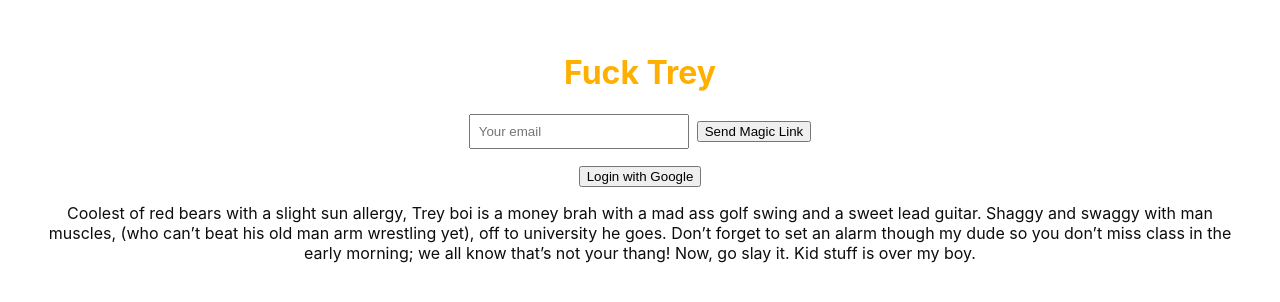
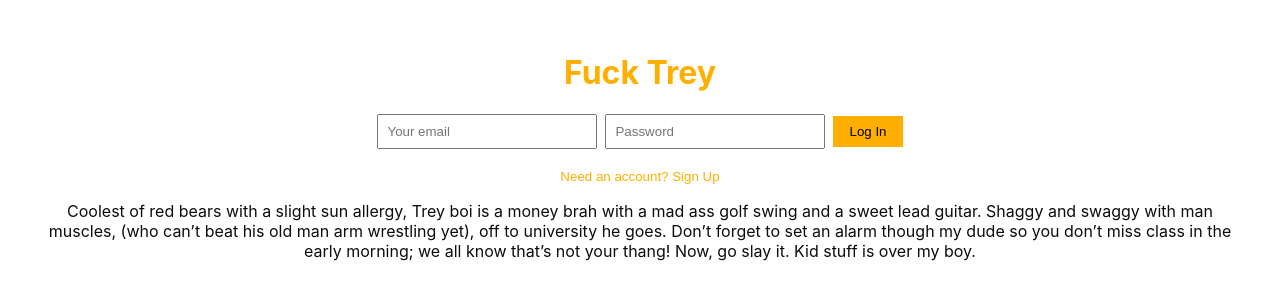
Before and after one commit to briane10/fucktrey-website, a React (Vite) app: page / in a window 1280 px wide. Shown: the top 302 px of the page. Built offline with nearby package versions, Linux system fonts and the light colour scheme; no server answers; the HTML template or start-up script is replaced by a standard one.

Commit message:
Update Auth.jsx

```diff
--- a/src/Auth.jsx
+++ b/src/Auth.jsx
@@ -4,23 +4,25 @@ import { supabase } from './supabaseClient';
 export default function Auth() {
   const [loading, setLoading] = useState(false);
   const [email, setEmail] = useState('');
+  const [password, setPassword] = useState('');
+  const [isLogin, setIsLogin] = useState(true);
 
-  const handleLogin = async (e) => {
+  const handleAuth = async (e) => {
     e.preventDefault();
     setLoading(true);
-    const { error } = await supabase.auth.signInWithOtp({ email });
+    let error;
+    if (isLogin) {
+      ({ error } = await supabase.auth.signInWithPassword({ email, password }));
+    } else {
+      ({ error } = await supabase.auth.signUp({ email, password }));
+    }
     if (error) alert(error.message);
-    else alert('Check your email for the login link!');
     setLoading(false);
-  };
-
-  const handleGoogle = async () => {
-    await supabase.auth.signInWithOAuth({ provider: 'google' });
   };
 
   return (
     <div style={{ marginTop: '1rem' }}>
-      <form onSubmit={handleLogin} style={{ marginBottom: '1rem' }}>
+      <form onSubmit={handleAuth} style={{ marginBottom: '1rem' }}>
         <input
           type="email"
           placeholder="Your email"
@@ -29,11 +31,40 @@ export default function Auth() {
           required
           style={{ padding: '0.5rem', width: '200px' }}
         />
-        <button type="submit" disabled={loading} style={{ marginLeft: '0.5rem' }}>
-          {loading ? 'Loading…' : 'Send Magic Link'}
+        <input
+          type="password"
+          placeholder="Password"
+          value={password}
+          onChange={(e) => setPassword(e.target.value)}
+          required
+          style={{ padding: '0.5rem', width: '200px', marginLeft: '0.5rem' }}
+        />
+        <button
+          type="submit"
+          disabled={loading}
+          style={{
+            marginLeft: '0.5rem',
+            padding: '0.5rem 1rem',
+            background: '#FFAF00',
+            color: '#000',
+            border: 'none',
+            cursor: 'pointer',
+          }}
+        >
+          {loading ? 'Loading...' : isLogin ? 'Log In' : 'Sign Up'}
         </button>
       </form>
-      <button onClick={handleGoogle}>Login with Google</button>
+      <button
+        onClick={() => setIsLogin(!isLogin)}
+        style={{
+          background: 'transparent',
+          border: 'none',
+          color: '#FFAF00',
+          cursor: 'pointer',
+        }}
+      >
+        {isLogin ? 'Need an account? Sign Up' : 'Already have an account? Log In'}
+      </button>
     </div>
   );
 }
```
